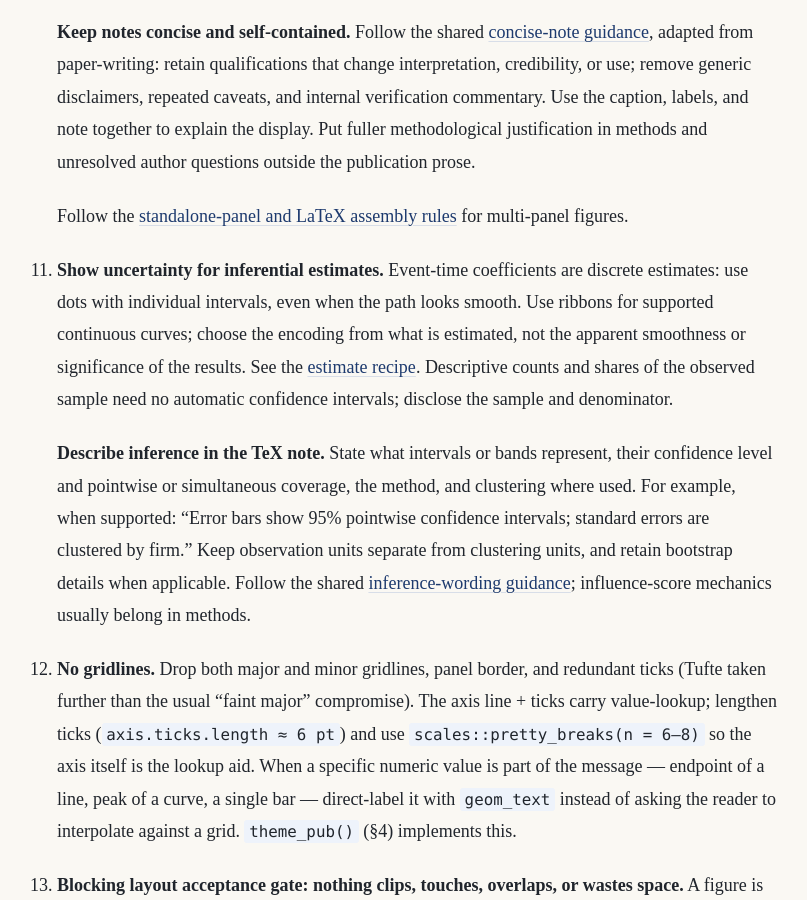
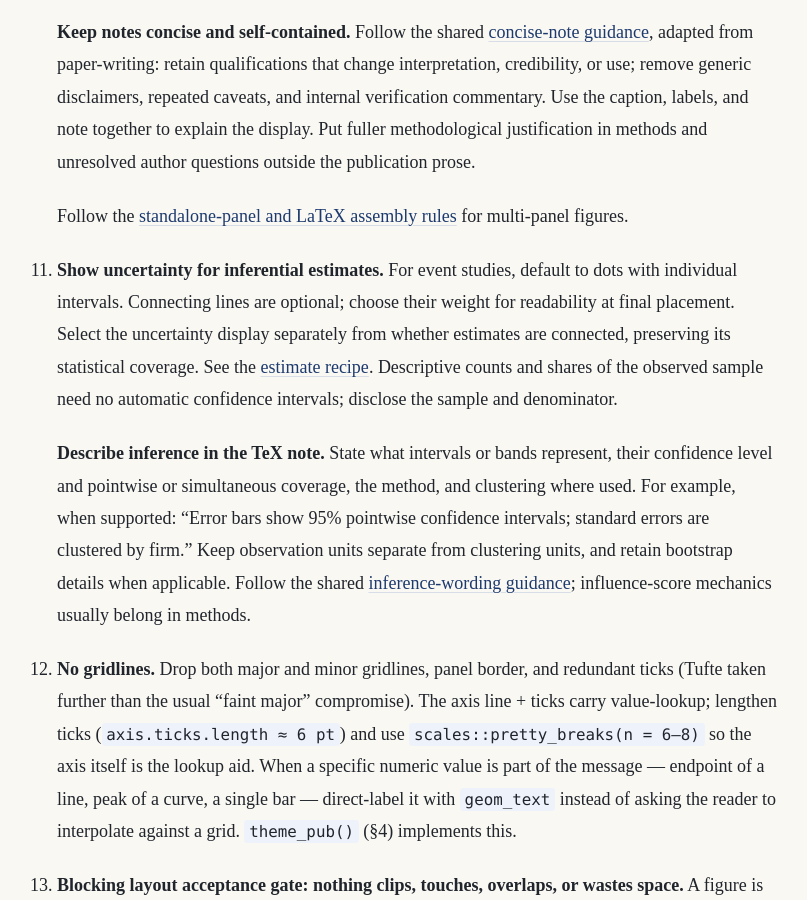
Before and after one commit to KaiGu2024/KaiGu2024.github.io, a Jekyll site: the page built from docs/skills/visualization/SKILL.md, in a window 1280 px wide and 900 px high, scrolled down 3939 px. Shown: the whole window, without its empty margins (236-1043 px from the left). Built offline with Jekyll 4.4.1, drawn with Linux system fonts in a browser that asks for light colours.

Commit message:
allow event-study connectors with context-appropriate weights

```diff
--- a/docs/skills/visualization/SKILL.md
+++ b/docs/skills/visualization/SKILL.md
@@ -60,7 +60,7 @@ For a new figure or substantial redesign, use the separate Retriever, Planner, S
 
     Follow the [standalone-panel and LaTeX assembly rules](#7-output) for multi-panel figures.
 
-11. **Show uncertainty for inferential estimates.** Event-time coefficients are discrete estimates: use dots with individual intervals, even when the path looks smooth. Use ribbons for supported continuous curves; choose the encoding from what is estimated, not the apparent smoothness or significance of the results. See the [estimate recipe](references/recipes.md#coefficient--event-study-plot). Descriptive counts and shares of the observed sample need no automatic confidence intervals; disclose the sample and denominator.
+11. **Show uncertainty for inferential estimates.** For event studies, default to dots with individual intervals. Connecting lines are optional; choose their weight for readability at final placement. Select the uncertainty display separately from whether estimates are connected, preserving its statistical coverage. See the [estimate recipe](references/recipes.md#coefficient--event-study-plot). Descriptive counts and shares of the observed sample need no automatic confidence intervals; disclose the sample and denominator.
 
     **Describe inference in the TeX note.** State what intervals or bands represent, their confidence level and pointwise or simultaneous coverage, the method, and clustering where used. For example, when supported: "Error bars show 95% pointwise confidence intervals; standard errors are clustered by firm." Keep observation units separate from clustering units, and retain bootstrap details when applicable. Follow the shared [inference-wording guidance](../tables/SKILL.md#inference-wording-for-tables-and-figures); influence-score mechanics usually belong in methods.
 
```
Also changed, not shown: docs/skills/visualization/references/recipes.md (+6 -2 lines).
